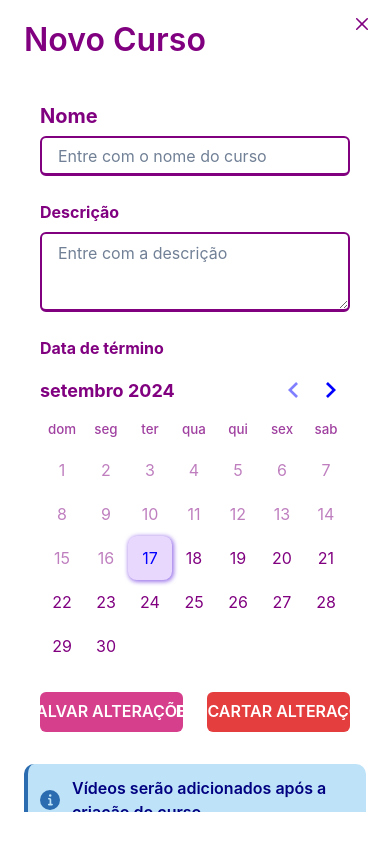
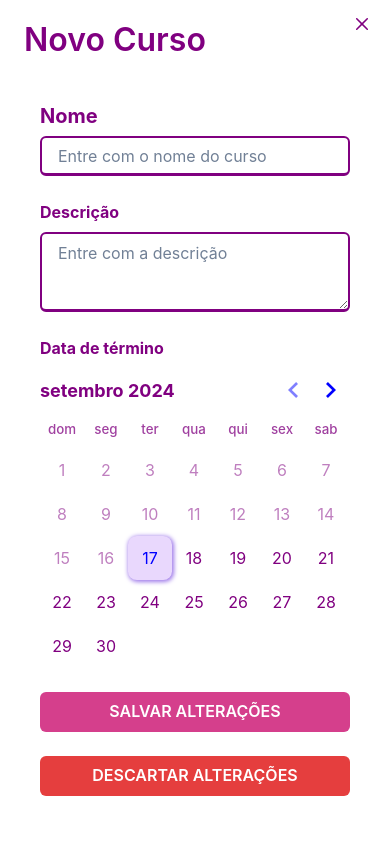
Before and after one commit to dede999/twygo-test-react, a React (Vite) app: page / in a window 390 px wide. Both pictures are taken after a click on the button "Add Course". Shown: the top 844 px of the page. Built offline with nearby package versions, Linux system fonts and the light colour scheme.

Commit message:
Improve CourseForm by implementing responsive layout

```diff
--- a/components/CourseForm/index.tsx
+++ b/components/CourseForm/index.tsx
@@ -90,7 +90,7 @@ export default function CourseForm({ course, onClose }: CourseFormProps) {
         required
       />
 
-      <SimpleGrid columns={2} my={4} gap={6}>
+      <SimpleGrid columns={{ base: 1, md: 2 }} my={4} gap={6}>
         <Button
           colorScheme="pink"
           onClick={handleSubmit}
```
